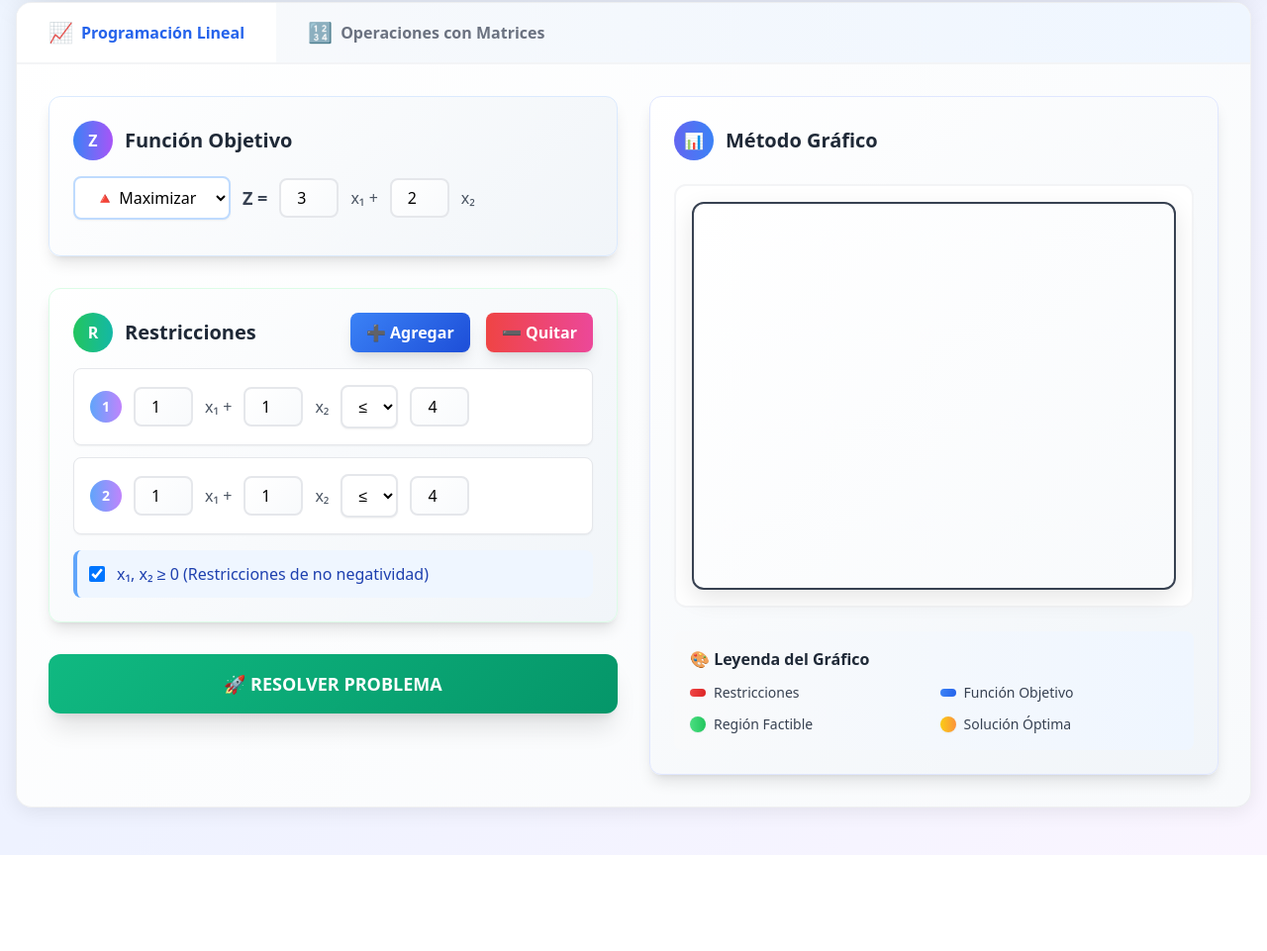
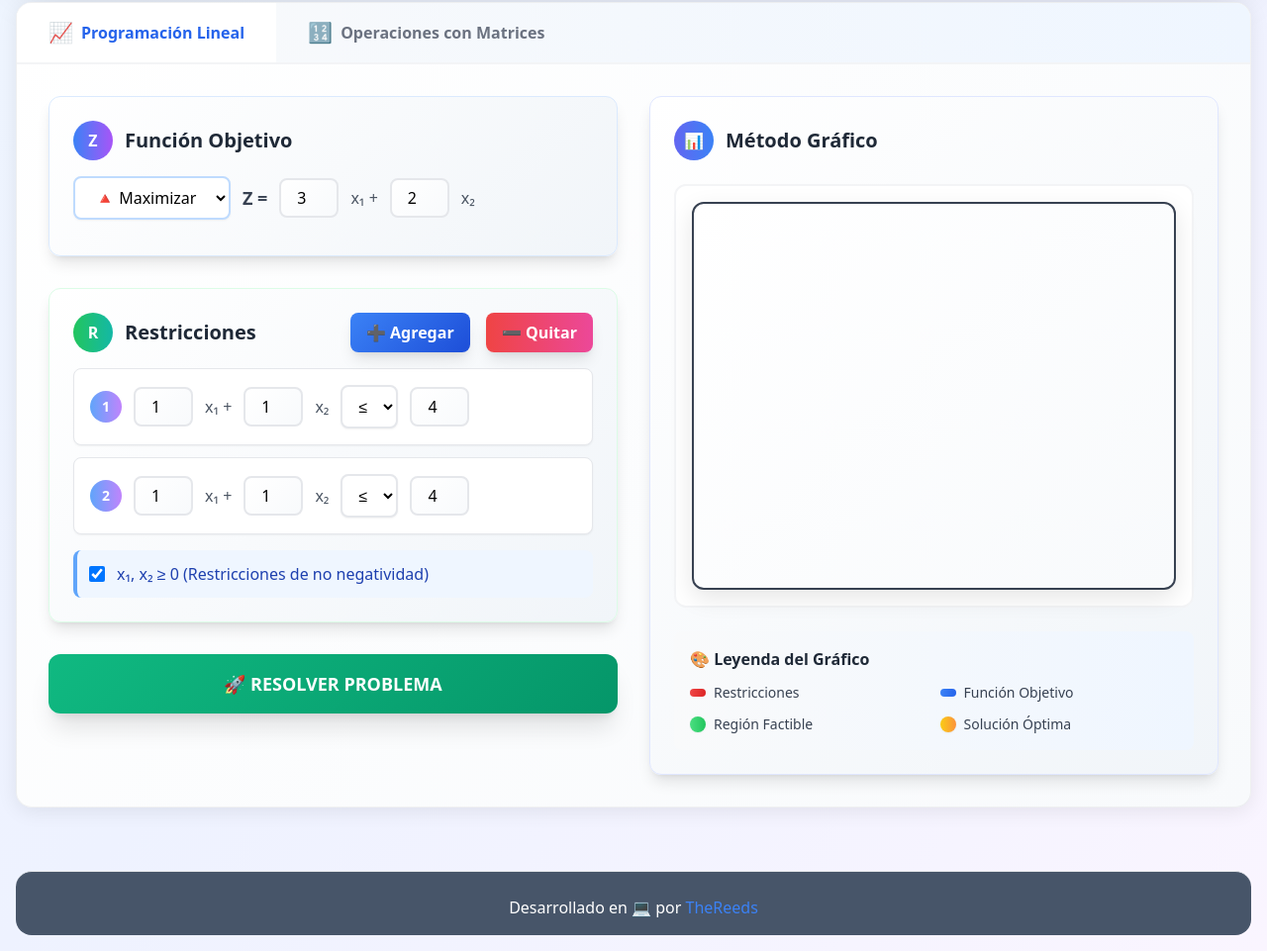
Before and after one commit to TheReeds/LinearWiz, a plain HTML site: page index.html in a window 1280 px wide. Shown: the part 244-1205 px from the top of the page at 99% size. Before the commit the page ends 1108 px from the top, so only its background shows below. Drawn offline with nearby package versions, Linux system fonts and the light colour scheme.

Commit message:
last fixes

```diff
--- a/index.html
+++ b/index.html
@@ -343,6 +343,20 @@
             </div>
         </div>
     </div>
+<footer class="mt-16 border-t pt-6 pb-4 bg-slate-600 rounded-2xl">
+  <div class="max-w-screen-lg mx-auto px-4 text-center text-white text-md">
+    <p>
+      Desarrollado en 💻 por
+      <a href="https://github.com/TheReeds"
+         class="text-blue-500 font-medium hover:underline hover:text-blue-700 transition-colors duration-200"
+         target="_blank" rel="noopener noreferrer">
+        TheReeds
+      </a>
+    </p>
+  </div>
+</footer>
+
+
 
     <script src="script.js"></script>
 </body>
```
Also changed, not shown: 1 other file.
